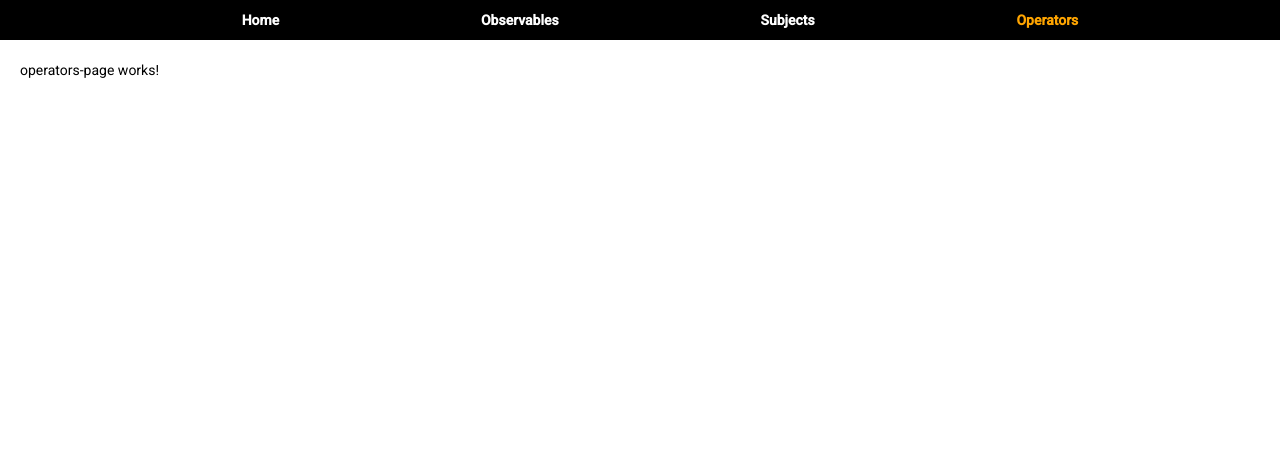
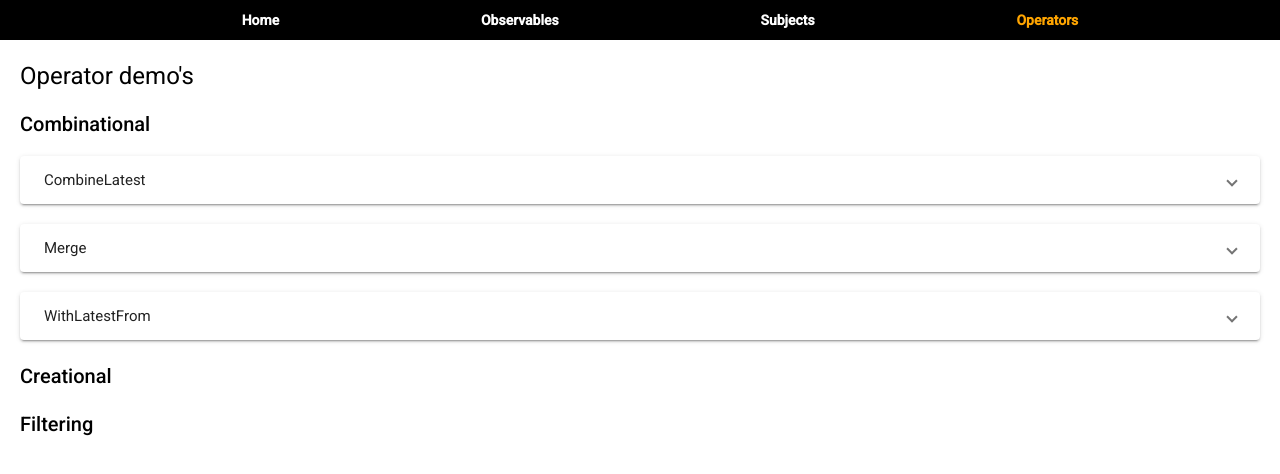
Before and after one commit to bertleemput/reactive-demo, an Angular app: page /operators in a window 1280 px wide. Shown: the top 474 px of the page. Built offline with nearby package versions, Linux system fonts and the light colour scheme; what ng-inline-svg would draw is missing.

Commit message:
Adds a few operators to the demo

```diff
--- a/apps/demo/src/app/operators-page/operators-page.component.html
+++ b/apps/demo/src/app/operators-page/operators-page.component.html
@@ -1 +1,77 @@
-<p>operators-page works!</p>
+<h1>Operator demo's</h1>
+
+<h2>Combinational</h2>
+
+<mat-expansion-panel>
+  <mat-expansion-panel-header>
+    <mat-panel-title>
+      CombineLatest
+    </mat-panel-title>
+  </mat-expansion-panel-header>
+
+  <section>
+    <p>CombineLatest gets the latest value from each observable</p>
+
+    <p>
+      <strong>Note:</strong> Observables are only combined when both have
+      emitted at least one value.
+    </p>
+
+    <pre>
+      <code reactiveDemoCodeBlock class="typescript">{{ combineLatestDemoCode }}</code>
+    </pre>
+
+    <button mat-raised-button (click)="startCombineLatestDemo()">Start</button>
+    <!-- <button mat-raised-button (click)="stopIntervalDemo()">Stop</button> -->
+  </section>
+</mat-expansion-panel>
+
+<mat-expansion-panel>
+  <mat-expansion-panel-header>
+    <mat-panel-title>
+      Merge
+    </mat-panel-title>
+  </mat-expansion-panel-header>
+
+  <section>
+    <p>Merge merges multiple observable into a single observable</p>
+
+    <pre>
+      <code reactiveDemoCodeBlock class="typescript">{{ mergeDemoCode }}</code>
+    </pre>
+
+    <button mat-raised-button (click)="startMergeDemo()">Start</button>
+    <!-- <button mat-raised-button (click)="stopIntervalDemo()">Stop</button> -->
+  </section>
+</mat-expansion-panel>
+
+<mat-expansion-panel>
+  <mat-expansion-panel-header>
+    <mat-panel-title>
+      WithLatestFrom
+    </mat-panel-title>
+  </mat-expansion-panel-header>
+
+  <section>
+    <p>
+      WithLatestFrom 'adds' the latest value from one observable the other
+      observable when the other observable emits.
+    </p>
+
+    <p>
+      <strong>Note:</strong> The combined value is only emitted when both input
+      observables have emitted atleast one value.
+    </p>
+
+    <pre>
+      <code reactiveDemoCodeBlock class="typescript">{{ withLatestFromDemoCode }}</code>
+    </pre>
+
+    <button mat-raised-button (click)="startWithLatestFromDemo()">Start</button>
+    <!-- <button mat-raised-button (click)="stopIntervalDemo()">Stop</button> -->
+  </section>
+</mat-expansion-panel>
+
+<h2>Creational</h2>
+
+<h2>Filtering</h2>
--- /dev/null
+++ b/apps/demo/src/app/operators-page/operators-page.component.scss
@@ -0,0 +1,7 @@
+mat-expansion-panel {
+  margin-bottom: 20px;
+}
+
+button {
+  margin-right: 10px;
+}
--- a/apps/demo/src/app/operators-page/operators-page.component.ts
+++ b/apps/demo/src/app/operators-page/operators-page.component.ts
@@ -1,12 +1,80 @@
-import { Component, OnInit } from "@angular/core";
+import { Component } from "@angular/core";
+import { timer, fromEvent, combineLatest, merge } from "rxjs";
+import { scan, mapTo, withLatestFrom } from "rxjs/operators";
 
 @Component({
   selector: "reactive-demo-operators-page",
   templateUrl: "./operators-page.component.html",
-  styleUrls: ["./operators-page.component.css"]
+  styleUrls: ["./operators-page.component.scss"]
 })
-export class OperatorsPageComponent implements OnInit {
-  constructor() {}
+export class OperatorsPageComponent {
+  combineLatestDemoCode = `
+  const timer$ = timer(0, 1000);
+  const click$ = fromEvent(document, "mousedown").pipe(
+    scan(acc => acc + 1, 0)
+  );
 
-  ngOnInit(): void {}
+  combineLatest([timer$, click$]).subscribe(([timerTicks, clicks]) =>
+    console.log(
+      \`We have received \${timerTicks} timer ticks and \${clicks} clicks\`
+    )
+  );
+  `;
+
+  mergeDemoCode = `
+  const timerOne$ = timer(3000).pipe(mapTo("A"));
+  const timerTwo$ = timer(1000).pipe(mapTo(1));
+  const timerThree$ = timer(2000).pipe(mapTo({ name: "Rxjs Demo" }));
+
+  merge(timerOne$, timerTwo$, timerThree$).subscribe(value =>
+    console.log(value)
+  );
+  `;
+
+  withLatestFromDemoCode = `
+  const timer$ = timer(5000, 1000);
+
+  const click$ = fromEvent(document, "mousedown").pipe(
+    scan(acc => acc + 1, 0)
+  );
+
+  click$
+    .pipe(withLatestFrom(timer$))
+    .subscribe(([click, t]) => console.log(click, t));
+  `;
+
+  startCombineLatestDemo() {
+    const timer$ = timer(0, 1000);
+    const click$ = fromEvent(document, "mousedown").pipe(
+      scan(acc => acc + 1, 0)
+    );
+
+    combineLatest([timer$, click$]).subscribe(([timerTicks, clicks]) =>
+      console.log(
+        `We have received ${timerTicks} timer ticks and ${clicks} clicks`
+      )
+    );
+  }
+
+  startMergeDemo() {
+    const timerOne$ = timer(3000).pipe(mapTo("A"));
+    const timerTwo$ = timer(1000).pipe(mapTo(1));
+    const timerThree$ = timer(2000).pipe(mapTo({ name: "Rxjs Demo" }));
+
+    merge(timerOne$, timerTwo$, timerThree$).subscribe(value =>
+      console.log(value)
+    );
+  }
+
+  startWithLatestFromDemo() {
+    const timer$ = timer(5000, 1000);
+
+    const click$ = fromEvent(document, "mousedown").pipe(
+      scan(acc => acc + 1, 0)
+    );
+
+    click$
+      .pipe(withLatestFrom(timer$))
+      .subscribe(([click, t]) => console.log(click, t));
+  }
 }
```
Also changed, not shown: apps/demo/src/app/operators-page/operators-page.component.css (deleted).
